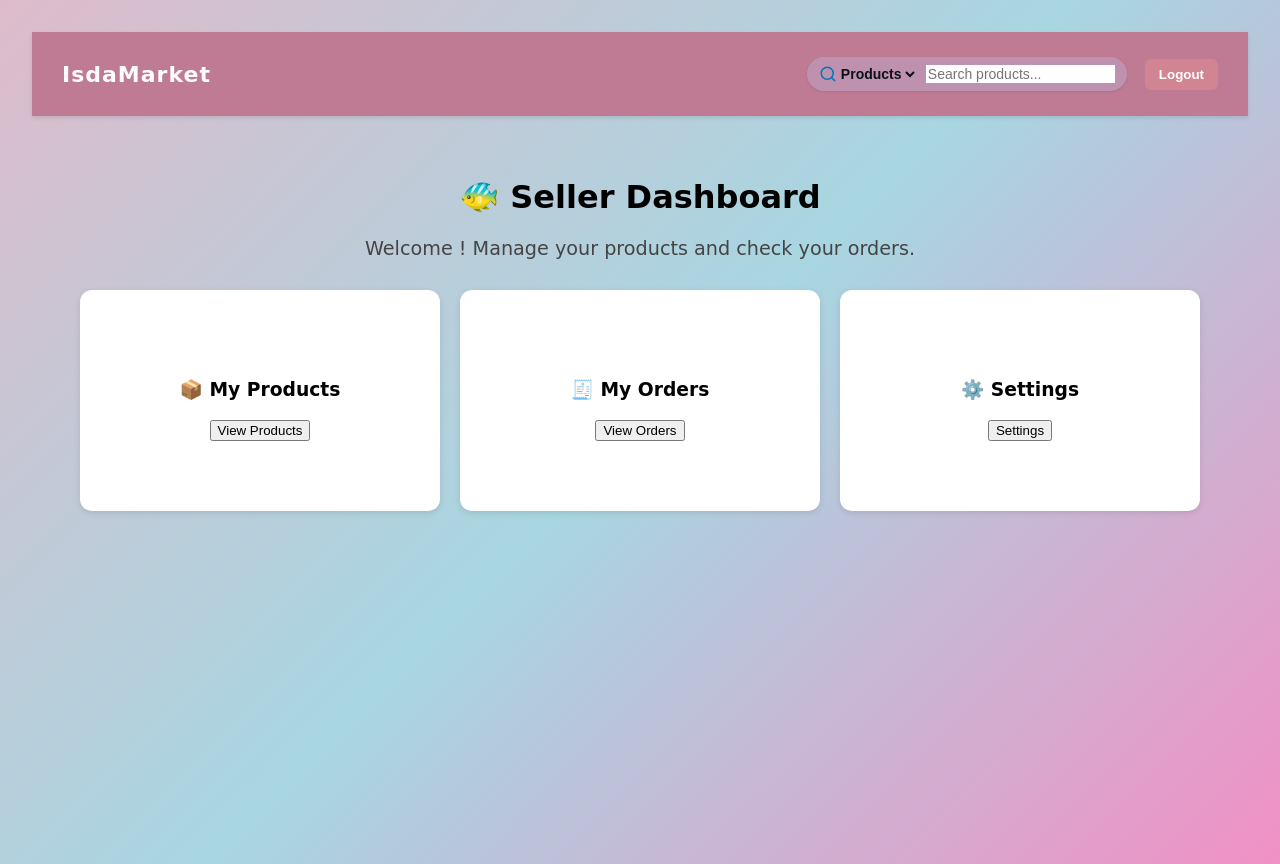
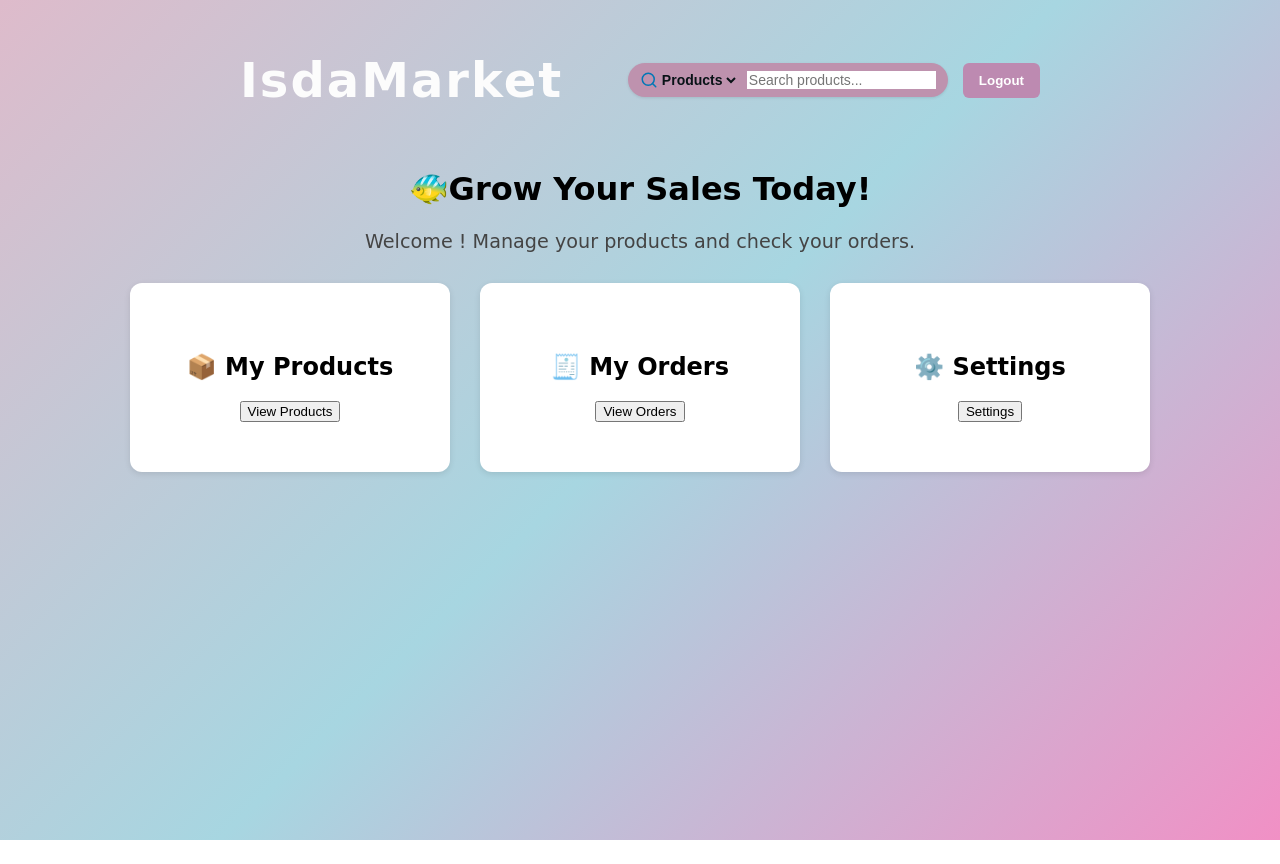
Before and after one commit to nekee123/isdamarket-frontend, a React (Create React App) app: page /seller-dashboard in a window 1280 px wide. After the commit the page ends 840 px from the top, so only its background shows below. Built offline with nearby package versions, Linux system fonts and the light colour scheme; sample sign-in values are in the browser's storage.

Commit message:
adjust some sizing

```diff
--- a/src/pages/BuyerDashboard.js
+++ b/src/pages/BuyerDashboard.js
@@ -26,18 +26,24 @@ function BuyerDashboard() {
         background:
           "linear-gradient(135deg, #debbcbff 0%, #a7d6e1ff 50%, #f190c5ff 100%)",
         minHeight: "100vh",
+        padding: "20px",
       }}
     >
+      {/* 🟦 Header */}
       <header style={styles.header}>
-        <h1 style={styles.logo}>IsdaMarket</h1>
-        <div style={styles.rightHeader}>
-          <SearchBar defaultType="products" userType="buyer" />
-          <button onClick={handleLogout} style={styles.logoutButton}>
-            Logout
-          </button>
+        <div style={styles.headerContainer}>
+          <h1 style={styles.logo}>IsdaMarket</h1>
+
+          <div style={styles.searchLogoutWrapper}>
+            <SearchBar defaultType="products" userType="buyer" />
+            <button onClick={handleLogout} style={styles.logoutButton}>
+              Logout
+            </button>
+          </div>
         </div>
       </header>
 
+      {/* 🟩 Main content */}
       <div style={styles.main}>
         <h1>🛒 Fresh Catches Await!</h1>
         <p>
@@ -74,42 +80,42 @@ function BuyerDashboard() {
 
 const styles = {
   header: {
+    marginBottom: "30px",
+  },
+  headerContainer: {
     display: "flex",
     justifyContent: "space-between",
     alignItems: "center",
-    padding: "15px 30px",
-    backgroundColor: "#c07b94ff", // 🌸 darkish pink header only
-    color: "#fff",
-    boxShadow: "0 2px 4px rgba(0,0,0,0.1)",
+    maxWidth: "800px", // same width as cards
+    margin: "0 auto",   // center horizontally
   },
   logo: {
-    fontSize: "22px",
+    fontSize: "48px", // big IsdaMarket
     fontWeight: "bold",
-    letterSpacing: "1px",
-    color: "#fcfcfcff", // 🌸 pinkish accent
+    color: "#fcfcfcff",
+    letterSpacing: "2px",
   },
-  rightHeader: {
+  searchLogoutWrapper: {
     display: "flex",
     alignItems: "center",
-    gap: "18px",
+    gap: "15px",
   },
   logoutButton: {
-    backgroundColor: "#d18492ff",
+    backgroundColor: "#bd8ab1ff",
     color: "#fff",
     border: "none",
-    padding: "8px 14px",
+    padding: "10px 16px",
     borderRadius: "6px",
     cursor: "pointer",
     fontWeight: "bold",
   },
   main: {
     textAlign: "center",
-    padding: "40px",
   },
   cards: {
     display: "flex",
     justifyContent: "center",
-    gap: "20px",
+    gap: "30px",
     marginTop: "30px",
     flexWrap: "wrap",
   },
@@ -117,7 +123,7 @@ const styles = {
     backgroundColor: "#fff",
     borderRadius: "12px",
     boxShadow: "0 2px 6px rgba(0,0,0,0.1)",
-    padding: "70px",
+    padding: "50px",
     width: "220px",
   },
 };
--- a/src/pages/SellerDashboard.js
+++ b/src/pages/SellerDashboard.js
@@ -5,7 +5,7 @@ import SearchBar from "../components/SearchBar";
 function SellerDashboard() {
   const navigate = useNavigate();
 
-  // ✅ Redirect if no token (prevents going back after logout)
+  // ✅ Redirect if no token
   useEffect(() => {
     const token = localStorage.getItem("seller_token");
     if (!token) {
@@ -26,23 +26,26 @@ function SellerDashboard() {
         background:
           "linear-gradient(135deg, #debbcbff 0%, #a7d6e1ff 50%, #f190c5ff 100%)",
         minHeight: "100vh",
+        padding: "20px",
       }}
     >
       {/* 🟦 Header */}
       <header style={styles.header}>
-        <h1 style={styles.logo}>IsdaMarket</h1>
+        <div style={styles.headerContainer}>
+          <h1 style={styles.logo}>IsdaMarket</h1>
 
-        <div style={styles.rightHeader}>
-          <SearchBar defaultType="products" userType="seller" />
-          <button onClick={handleLogout} style={styles.logoutButton}>
-            Logout
-          </button>
+          <div style={styles.searchLogoutWrapper}>
+            <SearchBar defaultType="products" userType="seller" />
+            <button onClick={handleLogout} style={styles.logoutButton}>
+              Logout
+            </button>
+          </div>
         </div>
       </header>
 
       {/* 🟩 Main content */}
       <div style={styles.main}>
-        <h1>🐠 Seller Dashboard</h1>
+        <h1>🐠Grow Your Sales Today!</h1>
         <p>
           Welcome {localStorage.getItem("seller_name")}! Manage your products
           and check your orders.
@@ -50,21 +53,21 @@ function SellerDashboard() {
 
         <div style={styles.cards}>
           <div style={styles.card}>
-            <h3>📦 My Products</h3>
+            <h2>📦 My Products</h2>
             <button onClick={() => navigate("/seller-dashboard/products")}>
               View Products
             </button>
           </div>
 
           <div style={styles.card}>
-            <h3>🧾 My Orders</h3>
+            <h2>🧾 My Orders</h2>
             <button onClick={() => navigate("/seller-dashboard/orders")}>
               View Orders
             </button>
           </div>
 
           <div style={styles.card}>
-            <h3>⚙️ Settings</h3>
+            <h2>⚙️ Settings</h2>
             <button onClick={() => navigate("/seller-dashboard/settings")}>
               Settings
             </button>
@@ -77,42 +80,42 @@ function SellerDashboard() {
 
 const styles = {
   header: {
+    marginBottom: "30px",
+  },
+  headerContainer: {
     display: "flex",
     justifyContent: "space-between",
     alignItems: "center",
-    padding: "15px 30px",
-    backgroundColor: "#c07b94ff", // 🌸 darkish pink header only
-    color: "#fff",
-    boxShadow: "0 2px 4px rgba(0,0,0,0.1)",
+    maxWidth: "800px", // same width as cards
+    margin: "0 auto",   // center horizontally
   },
   logo: {
-    fontSize: "22px",
+    fontSize: "48px", // big IsdaMarket
     fontWeight: "bold",
-    letterSpacing: "1px",
-    color: "#fcfcfcff", // 🌸 pinkish accent
+    color: "#fcfcfcff",
+    letterSpacing: "2px",
   },
-  rightHeader: {
+  searchLogoutWrapper: {
     display: "flex",
     alignItems: "center",
-    gap: "18px",
+    gap: "15px",
   },
   logoutButton: {
-    backgroundColor: "#d18492ff",
+    backgroundColor: "#bd8ab1ff",
     color: "#fff",
     border: "none",
-    padding: "8px 14px",
+    padding: "10px 16px",
     borderRadius: "6px",
     cursor: "pointer",
     fontWeight: "bold",
   },
   main: {
     textAlign: "center",
-    padding: "40px",
   },
   cards: {
     display: "flex",
     justifyContent: "center",
-    gap: "20px",
+    gap: "30px",
     marginTop: "30px",
     flexWrap: "wrap",
   },
@@ -120,7 +123,7 @@ const styles = {
     backgroundColor: "#fff",
     borderRadius: "12px",
     boxShadow: "0 2px 6px rgba(0,0,0,0.1)",
-    padding: "70px",
+    padding: "50px",
     width: "220px",
   },
 };
```
